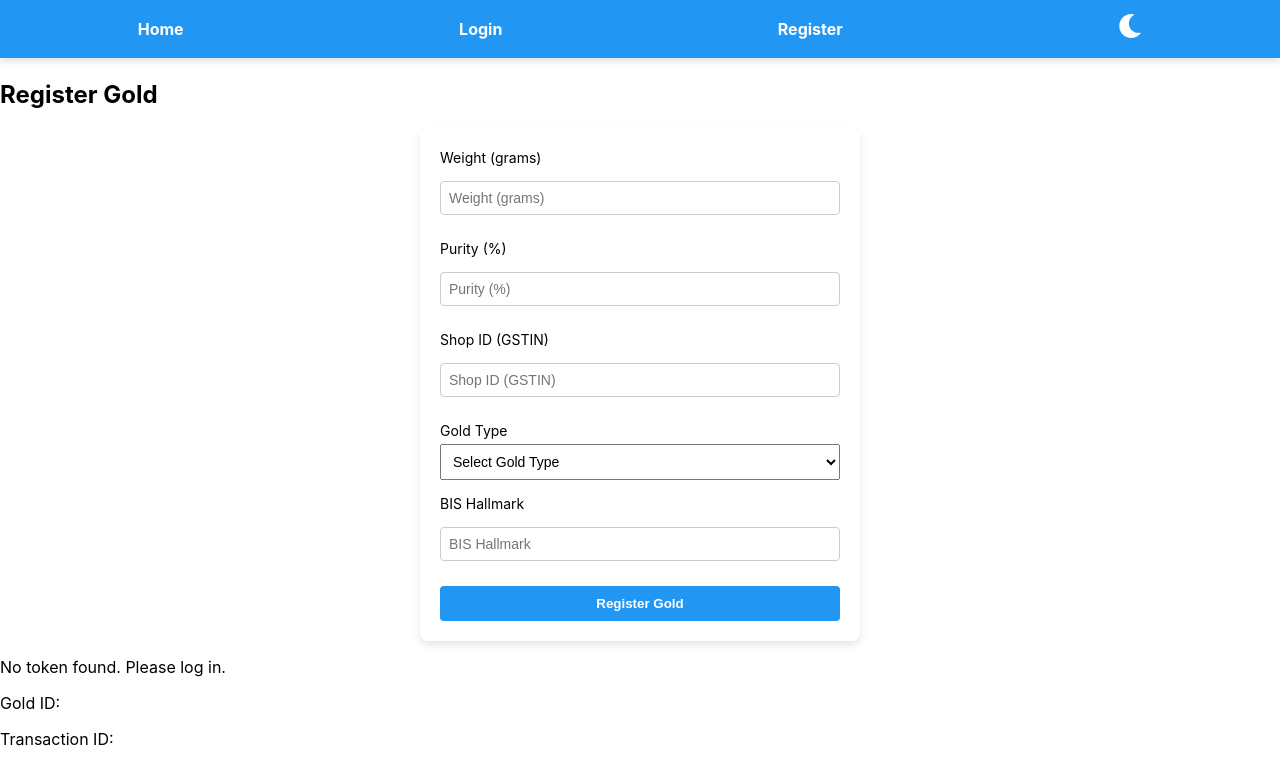
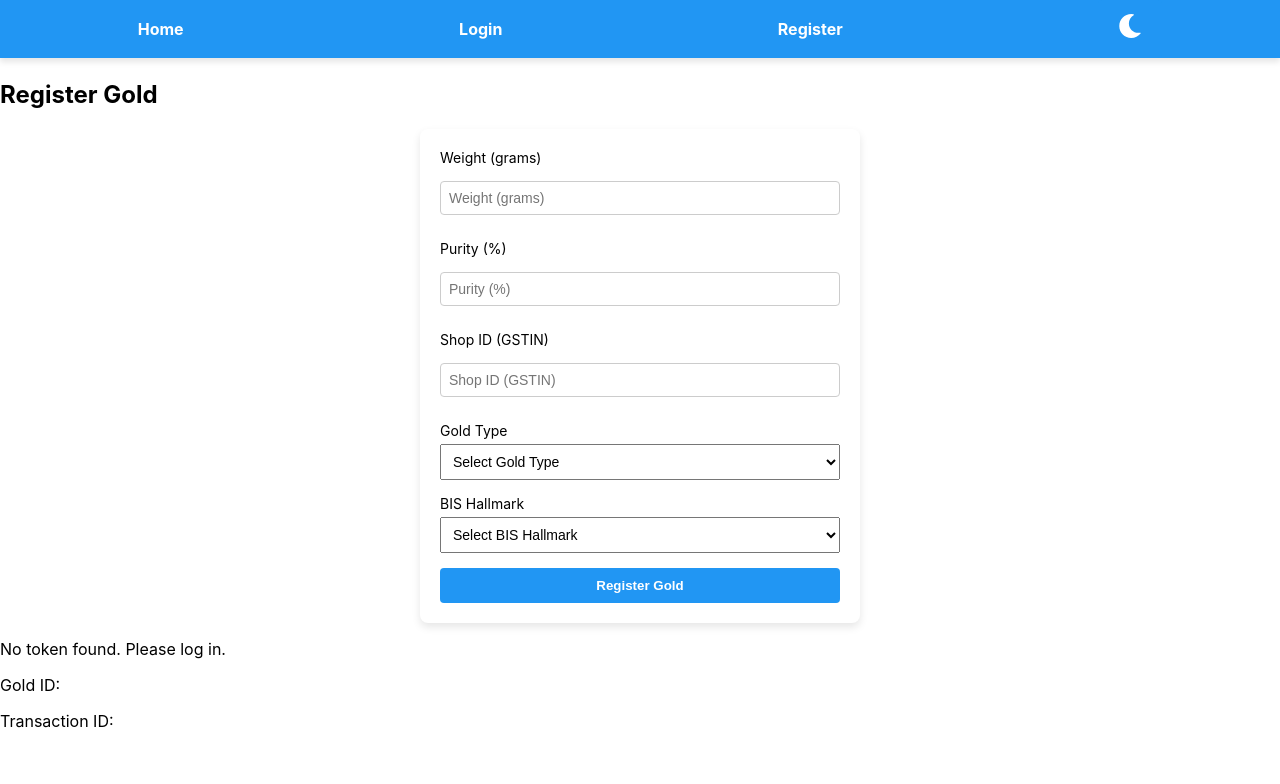
Before and after one commit to AntonyAshwin/Project-SESAPZG-504-569, a React (Create React App) app in the folder frontend/: page /register-gold in a window 1280 px wide. Shown: the top 784 px of the page. Built offline with nearby package versions, Linux system fonts and the light colour scheme.

Commit message:
make BIS Hallmark as boolean

```diff
--- a/frontend/src/components/RegisterGold.js
+++ b/frontend/src/components/RegisterGold.js
@@ -3,6 +3,7 @@ import Web3 from 'web3';
 import GoldVerificationABI from '../build/contracts/GoldVerification.json'; // Adjust the path as necessary
 import contractAddress from '../contractAddress'; // Import the contract address
 import jewelryEnum from '../localResources/jewelryEnum'; // Import the jewelryEnum dictionary
+import bis from '../localResources/BisHallMark'; // Import the BisHallMark dictionary
 
 const RegisterGold = () => {
   const [weight, setWeight] = useState('');
@@ -70,8 +71,8 @@ const RegisterGold = () => {
       setRegistrationResult('Purity must be between 0 and 100 percent');
       return false;
     }
-    if (bisHallmark.length > 1) {
-      setRegistrationResult('BIS Hallmark must be a maximum of 1 character');
+    if (!bisHallmark) {
+      setRegistrationResult('Please select a BIS Hallmark');
       return false;
     }
     return true;
@@ -93,7 +94,7 @@ const RegisterGold = () => {
           parseInt(purity),
           convertToHex(shopId), // Use GSTIN as shopId
           convertToHex(jewelryEnum[goldType]), // Use the value from jewelryEnum
-          convertToHex(bisHallmark)
+          convertToHex(bis[bisHallmark]) // Use the value from BisHallMark
         ).send({ from: accounts[0] });
 
         console.log('Transaction receipt:', receipt);
@@ -195,13 +196,18 @@ const RegisterGold = () => {
         </div>
         <div className="form-group">
           <label htmlFor="bisHallmark">BIS Hallmark</label>
-          <input
-            type="text"
+          <select
             id="bisHallmark"
             value={bisHallmark}
             onChange={(e) => setBisHallmark(e.target.value)}
-            placeholder="BIS Hallmark"
-          />
+          >
+            <option value="">Select BIS Hallmark</option>
+            {Object.keys(bis).map((key) => (
+              <option key={key} value={key}>
+                {key}
+              </option>
+            ))}
+          </select>
         </div>
         <button type="submit">Register Gold</button>
       </form>
--- /dev/null
+++ b/frontend/src/localResources/BisHallMark.js
@@ -0,0 +1,6 @@
+const bis = {
+    "True": "1",
+    "False": "0",
+};
+
+export default bis;
```
